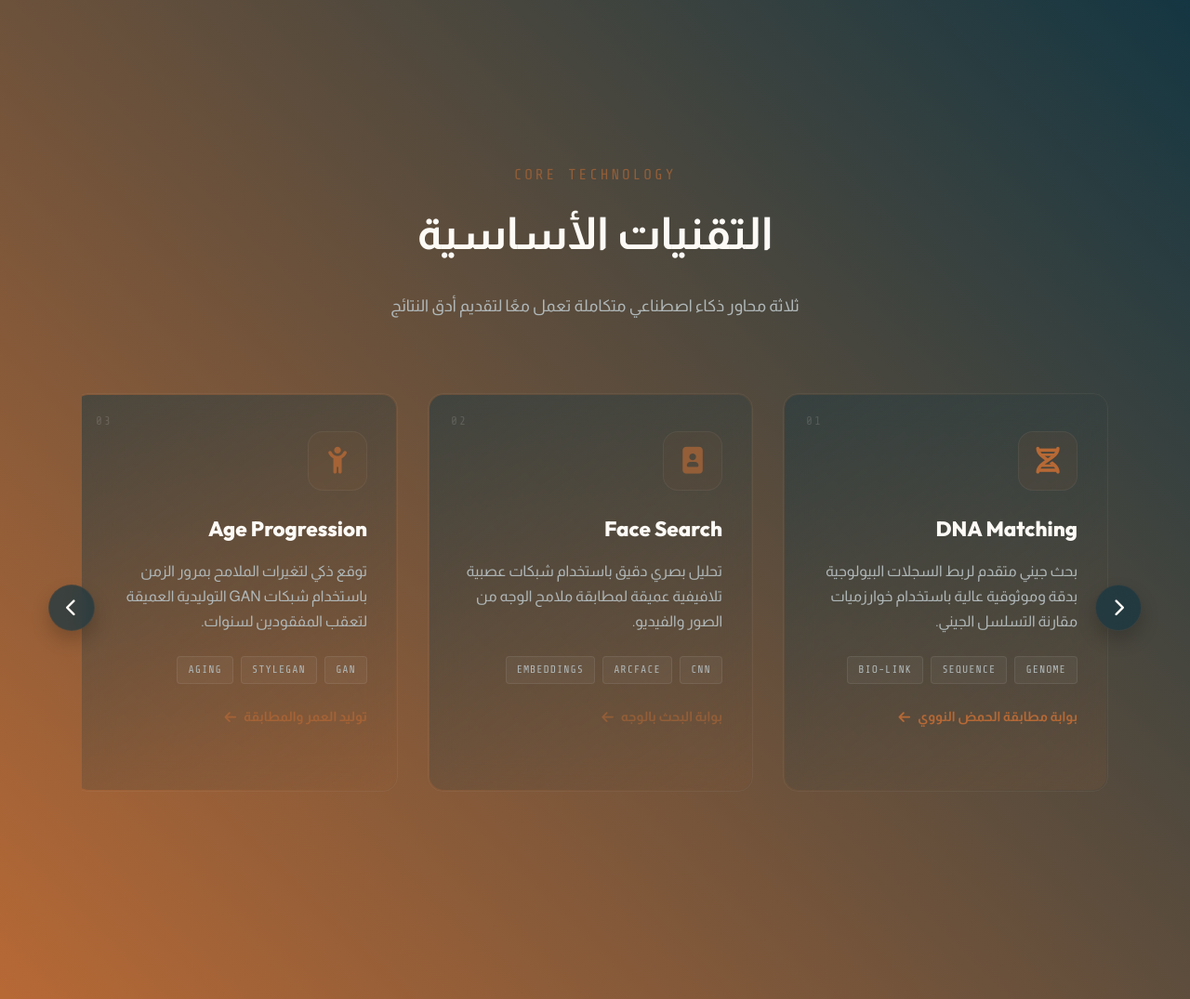
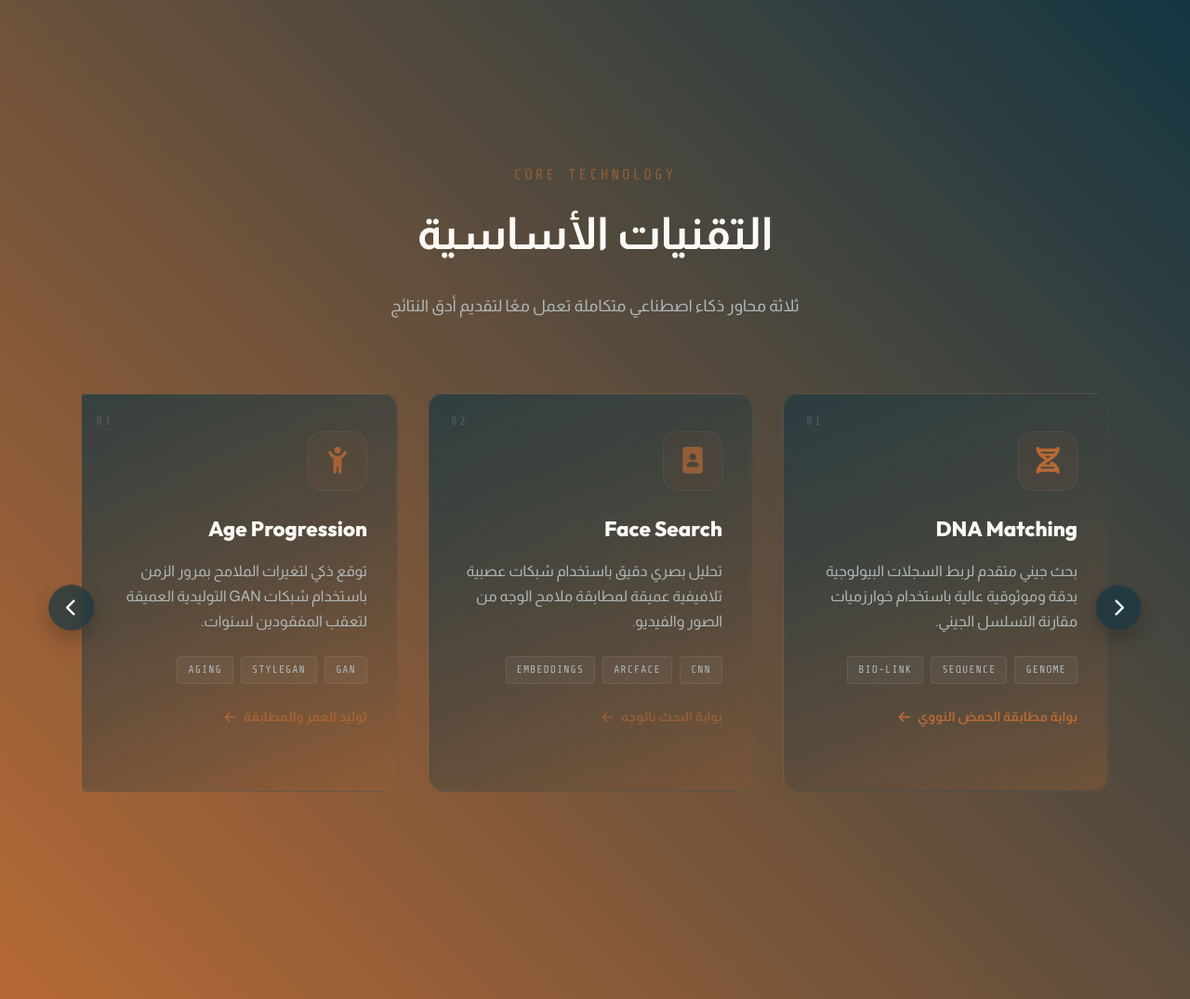
Before and after one commit to blackeagle686/mafqood-ai, a Django app: page / in a window 1280 px wide. Shown: the part 879-1954 px from the top of the page at 93% size. Run offline with Django 5.2, Linux system fonts and the light colour scheme; parts of the project's set-up code (start-up, migrations or seed data) failed here and were passed over.

Commit message:
refactor: update index.css

```diff
--- a/ai_system/app/static/css/index.css
+++ b/ai_system/app/static/css/index.css
@@ -461,7 +461,7 @@
 }
 .tech-card {
     position: relative;
-    background: linear-gradient(145deg, var(--card-bg) 0%, rgba(var(--glow-color-rgb, 183, 105, 53), 0.1) 100%%);
+    background: linear-gradient(145deg, var(--card-bg) 0%, rgba(var(--glow-color-rgb, 183, 105, 53), 0.15) 100%);
     backdrop-filter: blur(16px);
     -webkit-backdrop-filter: blur(16px);
     border: 1px solid var(--glass-border);
@@ -493,7 +493,7 @@
     content: '';
     position: absolute;
     inset: 1px;
-    background: linear-gradient(145deg, var(--card-bg) 0%, rgba(var(--glow-color-rgb, 183, 105, 53), 0.1) 100%);
+    background: linear-gradient(145deg, var(--card-bg) 0%, rgba(var(--glow-color-rgb, 183, 105, 53), 0.15) 100%);
     border-radius: 15px;
     z-index: -1;
     transition: background 0.4s ease;
@@ -512,7 +512,7 @@
     opacity: 1;
 }
 .tech-card:hover::after {
-    background: linear-gradient(145deg, var(--surface) 0%, rgba(var(--glow-color-rgb, 183, 105, 53), 0.15) 100%);
+    background: linear-gradient(145deg, var(--surface) 0%, rgba(var(--glow-color-rgb, 183, 105, 53), 0.25) 100%);
 }
 .tech-card-glow {
     position: absolute;
```
